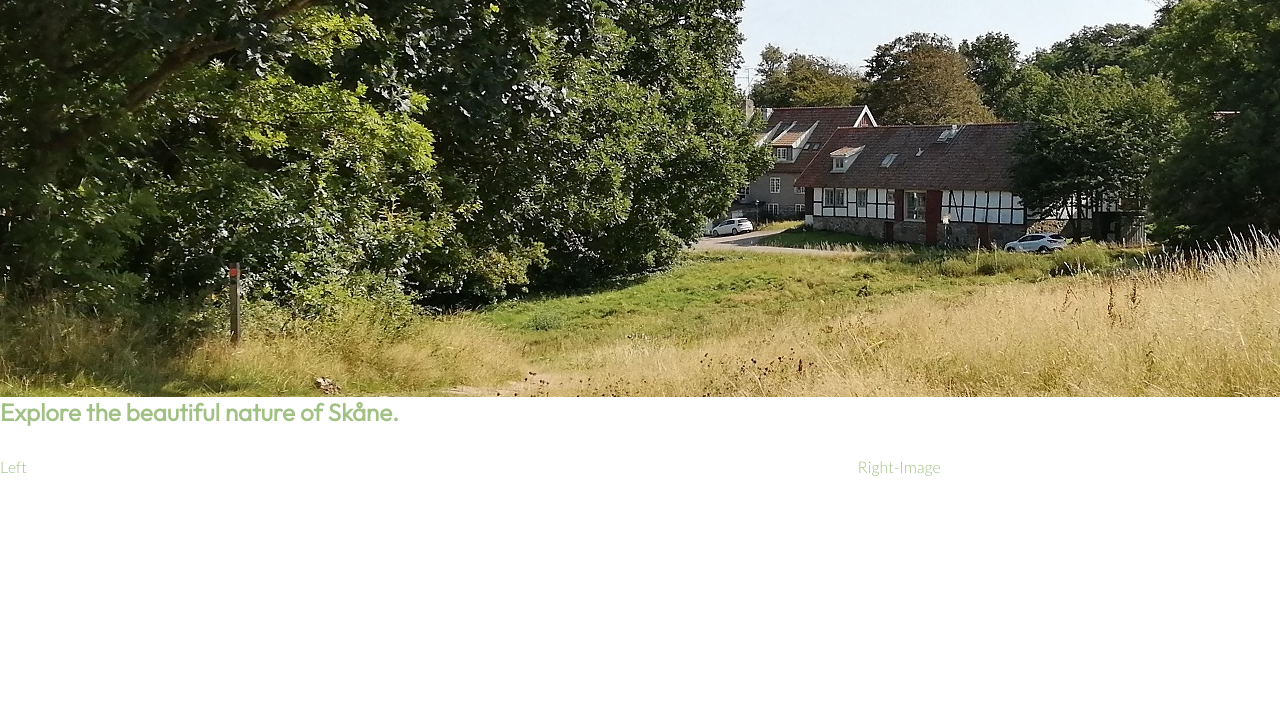
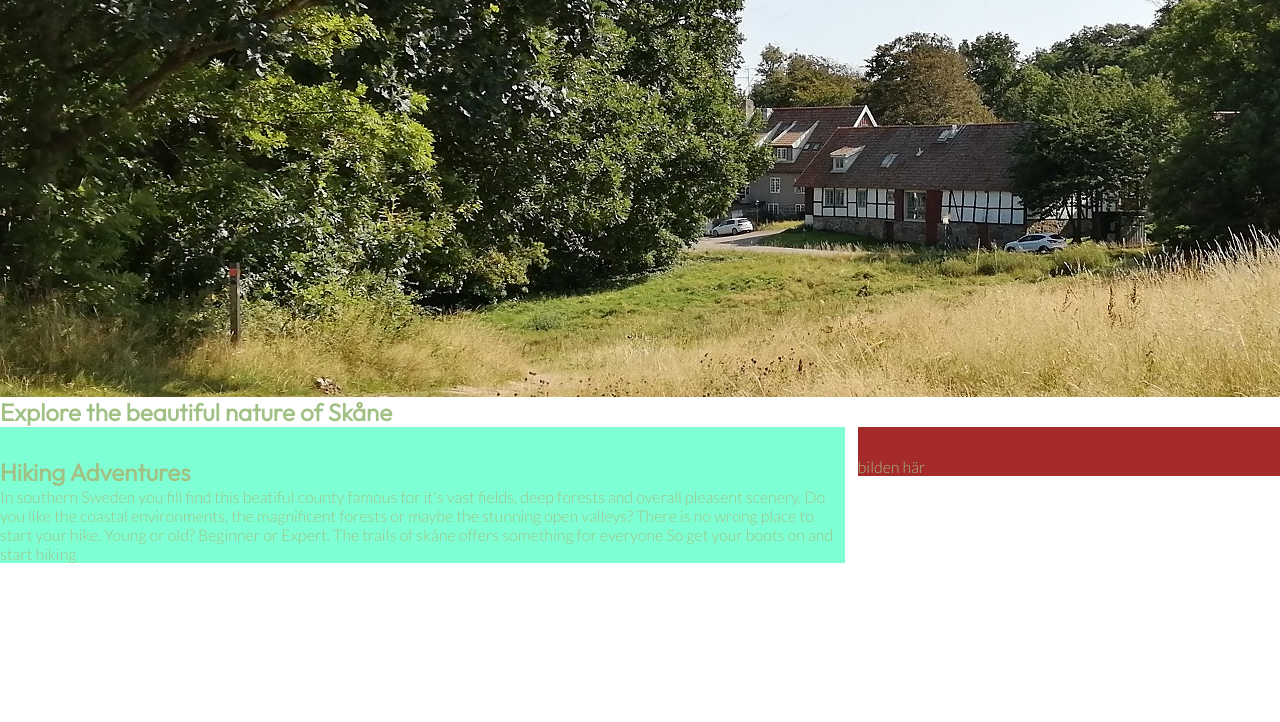
Before and after one commit to TheTechnomanc3r/skane-trails, a plain HTML site: page index.html in a window 1280 px wide. Shown: the part 78-800 px from the top of the page. Drawn offline with Linux system fonts and the light colour scheme.

Commit message:
add desc section picture

```diff
--- a/assets/css/style.css
+++ b/assets/css/style.css
@@ -71,6 +71,7 @@ h1, h2 {
     padding-top: 30px;
     width: 66%;
     float: left;
+    background-color: aquamarine;
 
 }
 
@@ -78,4 +79,10 @@ h1, h2 {
     padding-top: 30px;
     width: 33%;
     float: right;
+    background-color: brown;
 }
+
+#right-imgage {
+    background:  url('../images/skanestairs.jpg');
+    height: 100%;
+}
--- a/index.html
+++ b/index.html
@@ -25,10 +25,24 @@
         <div id="welcome-image"></div>
     </section>
     <section id="description">
-        <h1>Explore the beautiful nature of Skåne.</h1>
-        <div id="left-desc">Left</div>
-        <div id="right-desc">Right-Image</div>
+        <h1>Explore the beautiful nature of Skåne</h1>
+        <div id="left-desc">
+            <div>
+                <h2>Hiking Adventures</h2>
+                <hr>
+            <p>In southern Sweden you fill find this beatiful county famous for it's vast fields, deep forests
+                and overall pleasent scenery. Do you like the coastal environments, the magnificent forests or maybe the stunning open valleys?
 
+                There is no wrong place to start your hike. Young or old? Beginner or Expert. The trails of skåne offers something for everyone
+                So get your boots on and start hiking
+             </p>
+            </div>
+        </div>
+        <div id="right-desc">
+            <div id="right-image">
+                bilden här
+            </div>
+        </div>
     </section>
     <section>Environments</section>
     <footer>Social Media links</footer>
```
